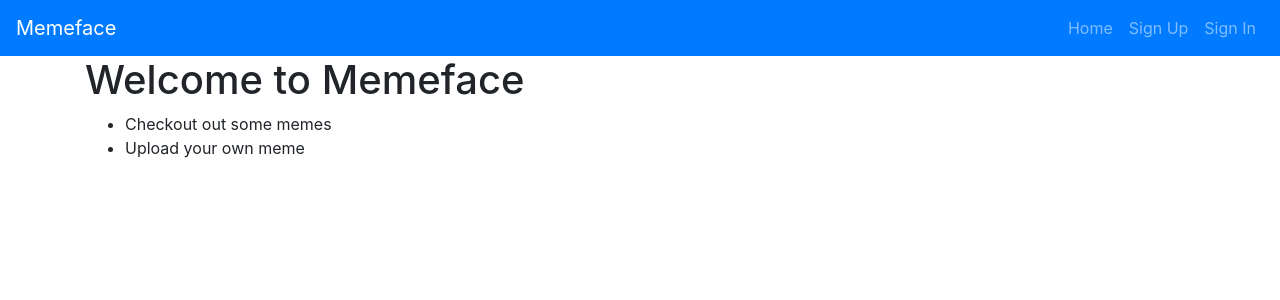
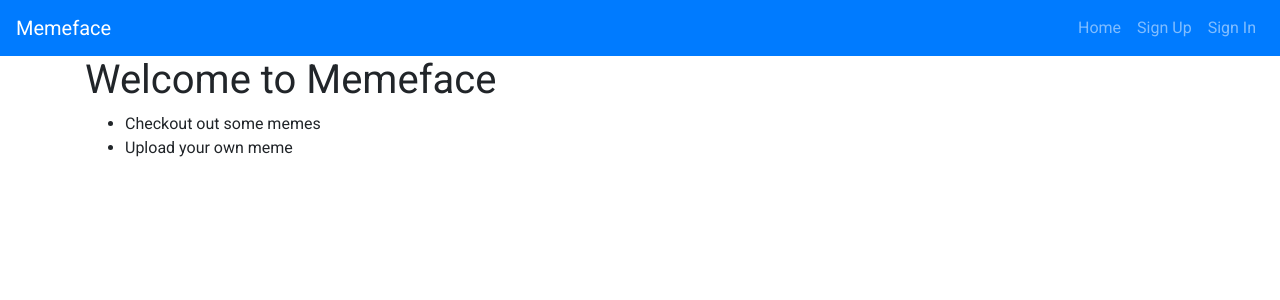
Before and after one commit to averyburne/memeface-client, a React app: page /#/ in a window 1280 px wide. Shown: the top 300 px of the page. Built offline with nearby package versions, Linux system fonts and the light colour scheme.

Commit message:
Created styled file upload File
Created file input component file so that I can add any styling there
and then just reference the component file in any JSX

```diff
--- a/src/components/MemeCreate/MemeCreate.js
+++ b/src/components/MemeCreate/MemeCreate.js
@@ -2,6 +2,7 @@ import React, { useState } from 'react'
 import { Redirect } from 'react-router-dom'
 import { post } from 'axios'
 import apiUrl from '../../apiConfig'
+import FileSelect from '../shared/FileSelectStyles'
 // import Layout from '../shared/Layout'
 // import MemeForm from '../shared/MemeForm'
 
@@ -33,12 +34,12 @@ const MemeCreate = props => {
   if (createdMemeId) {
     return <Redirect to={`/memes/${createdMemeId}`} />
   }
-
+  // <input type="file" name='file' />
   return (
     <form onSubmit={onFormSubmit} encType="multipart/form-data">
       <h1>File Upload</h1>
       <input type="text" name='name' required/>
-      <input type="file" name='file' />
+      <FileSelect />
       <button type="submit">Upload</button>
     </form>
   )
--- /dev/null
+++ b/src/components/shared/FileSelectStyles.js
@@ -0,0 +1,18 @@
+import React from 'react'
+
+const FileSelect = () => {
+  const FileContainerStyles = {
+    margin: '10px'
+  }
+
+  // const FileContainerStylesHover = {
+  //   color: 'rgba(25, 185, 80, 0.7)'
+  // }
+
+  return (
+    <input type='file' name='file' style={FileContainerStyles}>
+    </input>
+  )
+}
+
+export default FileSelect
--- a/src/index.scss
+++ b/src/index.scss
@@ -1 +1,6 @@
 @import '~bootstrap/scss/bootstrap';
+@import url('https://fonts.googleapis.com/css?family=Roboto&display=swap');
+
+body {
+  font-family: 'Roboto', sans-serif;
+}
```
